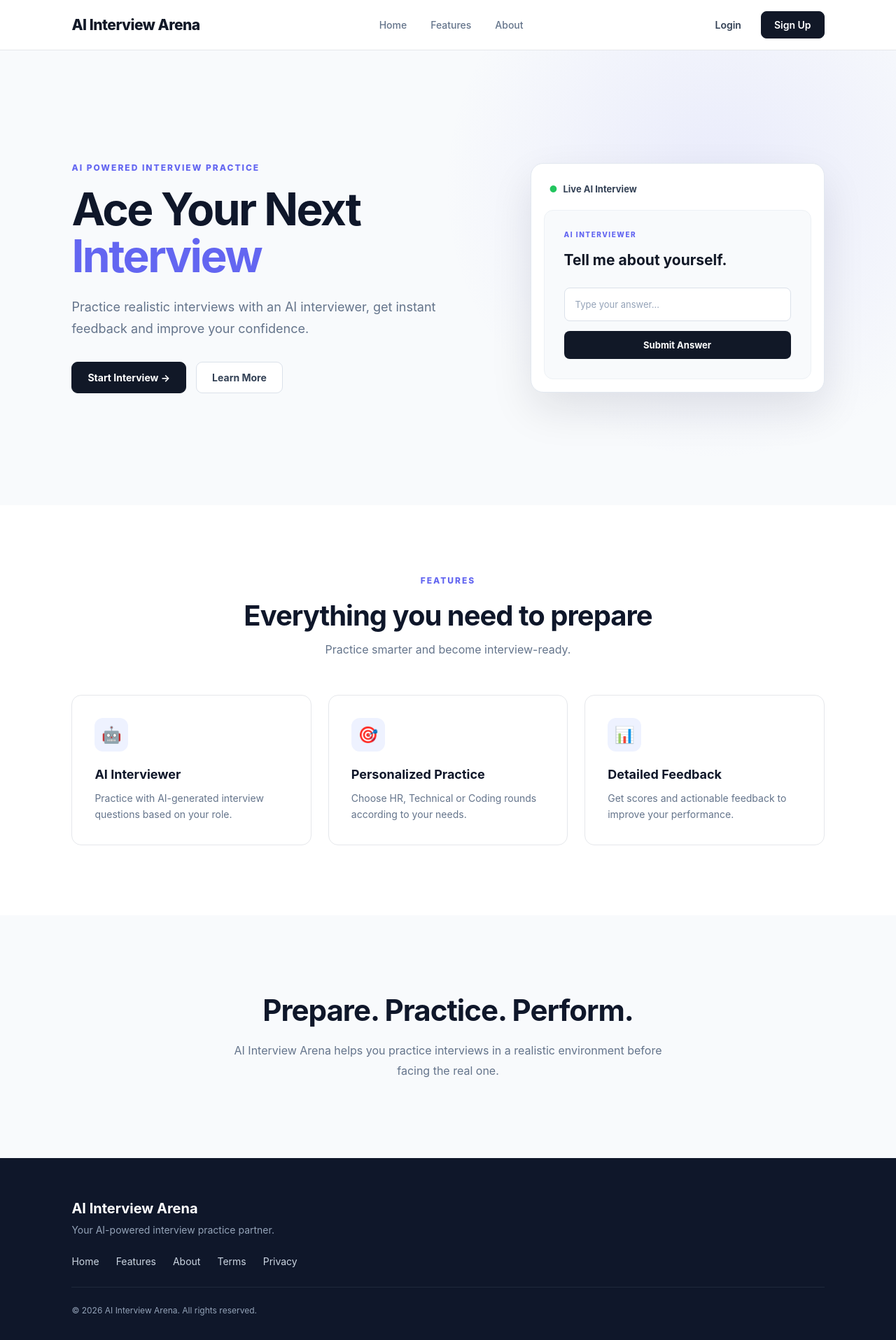
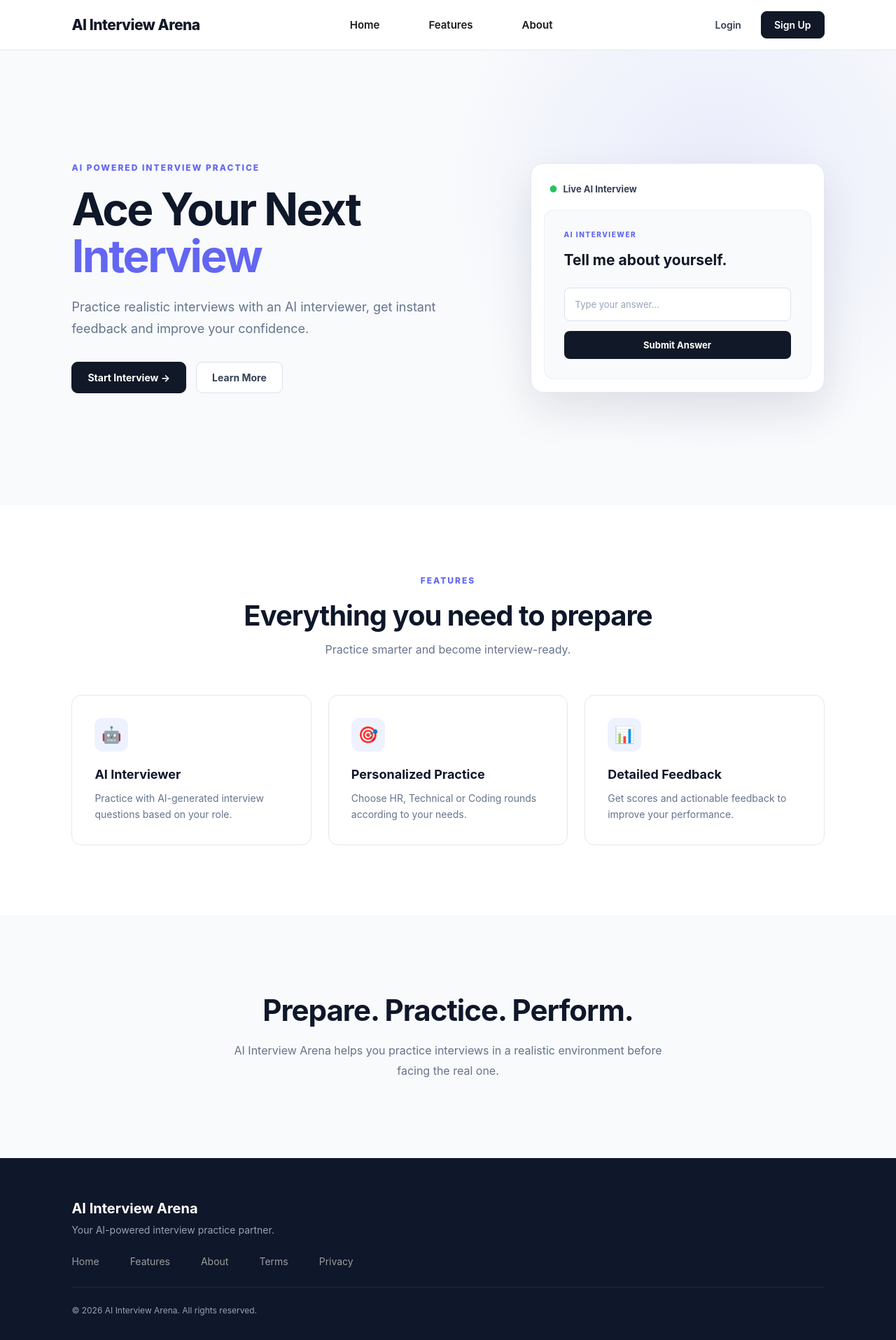
Before and after one commit to asijayetin/ai-interview-platform, a React (Vite) app in the folder client/: page / in a window 1280 px wide. Shown: the whole page at 70% size. Built offline with nearby package versions, Linux system fonts and the light colour scheme; no server answers.

Commit message:
Fix production API and navigation

```diff
--- a/client/src/App.css
+++ b/client/src/App.css
@@ -2332,3 +2332,77 @@ a {
     padding: 14px;
   }
 }
+/* ========================================
+   NAV LINKS
+======================================== */
+
+.nav-links button {
+  background: none;
+  border: none;
+  outline: none;
+
+  color: #cfcfcf;
+  font-size: 15px;
+  font-weight: 500;
+
+  padding: 8px 4px;
+  margin: 0 10px;
+
+  cursor: pointer;
+
+  font-family: inherit;
+
+  transition: color 0.2s ease;
+}
+
+.nav-links button:hover {
+  color: #ffffff;
+}
+
+
+/* ========================================
+   FOOTER LINKS
+======================================== */
+
+.footer-links button {
+  background: none;
+  border: none;
+  outline: none;
+
+  color: #9b9b9b;
+  font-size: 14px;
+
+  padding: 0;
+  margin-right: 20px;
+
+  cursor: pointer;
+
+  font-family: inherit;
+
+  transition: color 0.2s ease;
+}
+
+.footer-links button:hover {
+  color: #ffffff;
+}
+.nav-links button {
+  background: none;
+  border: none;
+  outline: none;
+
+  color: #1a1a1a;
+  font-size: 15px;
+  font-weight: 600;
+
+  padding: 8px 4px;
+  margin: 0 14px;
+
+  cursor: pointer;
+  font-family: inherit;
+
+  transition: color 0.2s ease;
+}
+
+.nav-links button:hover {
+  color: #555;
+}
--- a/client/src/App.jsx
+++ b/client/src/App.jsx
@@ -1,4 +1,4 @@
-import { useState } from "react";
+import { useEffect, useState } from "react";
 import "./App.css";
 
 import Signup from "./Signup";
@@ -13,27 +13,18 @@ function App() {
   // ========================================
 
   const getInitialPage = () => {
-
     const savedPage =
       localStorage.getItem("currentPage");
 
     const token =
       localStorage.getItem("token");
 
-    // Public pages can stay on the same page
-    // even when user is not logged in.
     const publicPages = [
       "home",
       "login",
       "signup",
     ];
 
-    // If saved page exists and:
-    // 1. User is logged in
-    // OR
-    // 2. Saved page is a public page
-    //
-    // then restore that page.
     if (
       savedPage &&
       (
@@ -44,23 +35,24 @@ function App() {
       return savedPage;
     }
 
-    // If user is logged in but
-    // no valid page was saved
     if (token) {
       return "dashboard";
     }
 
-    // Otherwise open home
     return "home";
   };
 
+
+  // ========================================
+  // PAGE STATE
+  // ========================================
 
   const [page, setPageState] =
     useState(getInitialPage);
 
 
   // ========================================
-  // CHANGE PAGE
+  // SET PAGE
   // ========================================
 
   const setPage = (newPage) => {
@@ -71,11 +63,188 @@ function App() {
       "currentPage",
       newPage
     );
+
+    // Add page to browser history
+    window.history.pushState(
+      { page: newPage },
+      "",
+      window.location.pathname
+    );
+
+    // Scroll to top when changing page
+    window.scrollTo({
+      top: 0,
+      behavior: "smooth",
+    });
   };
 
 
+  // ========================================
+  // BROWSER BACK BUTTON
+  // ========================================
+
+  useEffect(() => {
+
+    const initialPage = getInitialPage();
+
+    window.history.replaceState(
+      { page: initialPage },
+      "",
+      window.location.pathname
+    );
+
+
+    const handlePopState = (event) => {
+
+      const previousPage =
+        event.state?.page;
+
+      if (previousPage) {
+
+        setPageState(previousPage);
+
+        localStorage.setItem(
+          "currentPage",
+          previousPage
+        );
+
+        window.scrollTo({
+          top: 0,
+          behavior: "smooth",
+        });
+
+        return;
+      }
+
+      // If no history state exists,
+      // go back to home
+      setPageState("home");
+
+      localStorage.setItem(
+        "currentPage",
+        "home"
+      );
+    };
+
+
+    window.addEventListener(
+      "popstate",
+      handlePopState
+    );
+
+
+    return () => {
+      window.removeEventListener(
+        "popstate",
+        handlePopState
+      );
+    };
+
+  }, []);
+
+
+  // ========================================
+  // NAVIGATE TO HOME SECTION
+  // ========================================
+
+  const goToSection = (sectionId) => {
+
+    // If we are not on home,
+    // first move to home
+    if (page !== "home") {
+
+      setPageState("home");
+
+      localStorage.setItem(
+        "currentPage",
+        "home"
+      );
+
+      window.history.pushState(
+        { page: "home" },
+        "",
+        window.location.pathname
+      );
+
+      // Wait for home page to render
+      setTimeout(() => {
+
+        const section =
+          document.getElementById(sectionId);
+
+        if (section) {
+          section.scrollIntoView({
+            behavior: "smooth",
+            block: "start",
+          });
+        }
+
+      }, 100);
+
+      return;
+    }
+
+
+    // Already on home
+    const section =
+      document.getElementById(sectionId);
+
+    if (section) {
+
+      section.scrollIntoView({
+        behavior: "smooth",
+        block: "start",
+      });
+
+    }
+  };
+
+
+  // ========================================
+  // LOGOUT
+  // ========================================
+
+  const handleLogout = () => {
+
+    localStorage.removeItem(
+      "token"
+    );
+
+    localStorage.removeItem(
+      "user"
+    );
+
+    localStorage.removeItem(
+      "currentPage"
+    );
+
+    localStorage.removeItem(
+      "activeInterviewSession"
+    );
+
+    setPageState("home");
+
+    window.history.pushState(
+      { page: "home" },
+      "",
+      window.location.pathname
+    );
+
+    window.scrollTo({
+      top: 0,
+      behavior: "smooth",
+    });
+  };
+
+
+  // ========================================
+  // RETURN
+  // ========================================
+
   return (
+
     <div className="app">
+
 
       {/* ====================================
           NAVBAR
@@ -85,6 +254,9 @@ function App() {
         page !== "interview" && (
 
         <header className="navbar">
+
+
+          {/* LOGO */}
 
           <div
             className="logo"
@@ -99,22 +271,43 @@ function App() {
           </div>
 
 
+          {/* NAV LINKS */}
+
           <nav className="nav-links">
 
-              <a href="#home">
+            <button
+              type="button"
+              onClick={() =>
+                goToSection("home")
+              }
+            >
               Home
-              </a>
+            </button>
 
-              <a href="#features">
+
+            <button
+              type="button"
+              onClick={() =>
+                goToSection("features")
+              }
+            >
               Features
-              </a>
+            </button>
 
-              <a href="#about">
+
+            <button
+              type="button"
+              onClick={() =>
+                goToSection("about")
+              }
+            >
               About
-              </a>
+            </button>
 
           </nav>
 
+
+          {/* LOGIN / SIGNUP BUTTONS */}
 
           <div className="nav-buttons">
 
@@ -140,6 +333,7 @@ function App() {
           </div>
 
         </header>
+
       )}
 
 
@@ -193,32 +387,7 @@ function App() {
             setPage("interview")
           }
 
-
-          onLogout={() => {
-
-            // Remove login data
-            localStorage.removeItem(
-              "token"
-            );
-
-            localStorage.removeItem(
-              "user"
-            );
-
-            // Remove current page
-            localStorage.removeItem(
-              "currentPage"
-            );
-
-            // Remove saved interview session
-            localStorage.removeItem(
-              "activeInterviewSession"
-            );
-
-            // Go to home
-            setPageState("home");
-
-          }}
+          onLogout={handleLogout}
 
         />
 
@@ -251,6 +420,7 @@ function App() {
         <>
 
           <main>
+
 
             {/* ====================================
                 HERO
@@ -293,7 +463,12 @@ function App() {
                   </button>
 
 
-                  <button className="secondary-btn">
+                  <button
+                    className="secondary-btn"
+                    onClick={() =>
+                      goToSection("features")
+                    }
+                  >
                     Learn More
                   </button>
 
@@ -375,6 +550,7 @@ function App() {
 
 
               <div className="feature-grid">
+
 
                 {/* FEATURE 1 */}
 
@@ -497,25 +673,54 @@ function App() {
 
             <div className="footer-links">
 
-              <a href="#home">
+              <button
+                type="button"
+                onClick={() =>
+                  goToSection("home")
+                }
+              >
                 Home
-              </a>
+              </button>
 
-              <a href="#features">
+
+              <button
+                type="button"
+                onClick={() =>
+                  goToSection("features")
+                }
+              >
                 Features
-              </a>
+              </button>
 
-              <a href="#about">
+
+              <button
+                type="button"
+                onClick={() =>
+                  goToSection("about")
+                }
+              >
                 About
-              </a>
+              </button>
 
-              <a href="#">
+
+              <button
+                type="button"
+                onClick={() =>
+                  alert("Terms and Conditions will be available soon.")
+                }
+              >
                 Terms
-              </a>
+              </button>
 
-              <a href="#">
+
+              <button
+                type="button"
+                onClick={() =>
+                  alert("Privacy Policy will be available soon.")
+                }
+              >
                 Privacy
-              </a>
+              </button>
 
             </div>
 
@@ -532,6 +737,7 @@ function App() {
       )}
 
     </div>
+
   );
 }
 
--- a/client/src/Login.jsx
+++ b/client/src/Login.jsx
@@ -1,4 +1,6 @@
 import { useState } from "react";
+
+const API_URL = import.meta.env.VITE_API_URL;
 
 function Login({ onSignupClick, onLoginSuccess }) {
   const [email, setEmail] = useState("");
@@ -11,9 +13,14 @@ function Login({ onSignupClick, onLoginSuccess }) {
 
     setError("");
 
+    if (!API_URL) {
+      setError("API URL is not configured.");
+      return;
+    }
+
     try {
       const response = await fetch(
-        "http://localhost:5000/api/auth/login",
+        `${API_URL}/api/auth/login`,
         {
           method: "POST",
 
@@ -31,7 +38,9 @@ function Login({ onSignupClick, onLoginSuccess }) {
       const data = await response.json();
 
       if (!response.ok) {
-        setError(data.message);
+        setError(
+          data.message || "Login failed. Please try again."
+        );
         return;
       }
 
--- a/client/src/Signup.jsx
+++ b/client/src/Signup.jsx
@@ -1,4 +1,6 @@
 import { useState } from "react";
+
+const API_URL = import.meta.env.VITE_API_URL;
 
 function Signup({ onLoginClick }) {
   const [name, setName] = useState("");
@@ -15,6 +17,12 @@ function Signup({ onLoginClick }) {
     setMessage("");
     setError("");
 
+    // Check API URL
+    if (!API_URL) {
+      setError("API URL is not configured.");
+      return;
+    }
+
     // Check password
     if (password !== confirmPassword) {
       setError("Passwords do not match");
@@ -23,7 +31,7 @@ function Signup({ onLoginClick }) {
 
     try {
       const response = await fetch(
-        "http://localhost:5000/api/auth/signup",
+        `${API_URL}/api/auth/signup`,
         {
           method: "POST",
 
@@ -42,11 +50,15 @@ function Signup({ onLoginClick }) {
       const data = await response.json();
 
       if (!response.ok) {
-        setError(data.message);
+        setError(
+          data.message || "Signup failed. Please try again."
+        );
         return;
       }
 
-      setMessage("Signup successful! You can now login.");
+      setMessage(
+        "Signup successful! You can now login."
+      );
 
       // Clear form
       setName("");
@@ -55,7 +67,8 @@ function Signup({ onLoginClick }) {
       setConfirmPassword("");
 
     } catch (error) {
-      console.log(error);
+      console.log("Signup error:", error);
+
       setError("Server error. Please try again.");
     }
   };
```
Lines whose indentation alone changed are shown as unchanged.
